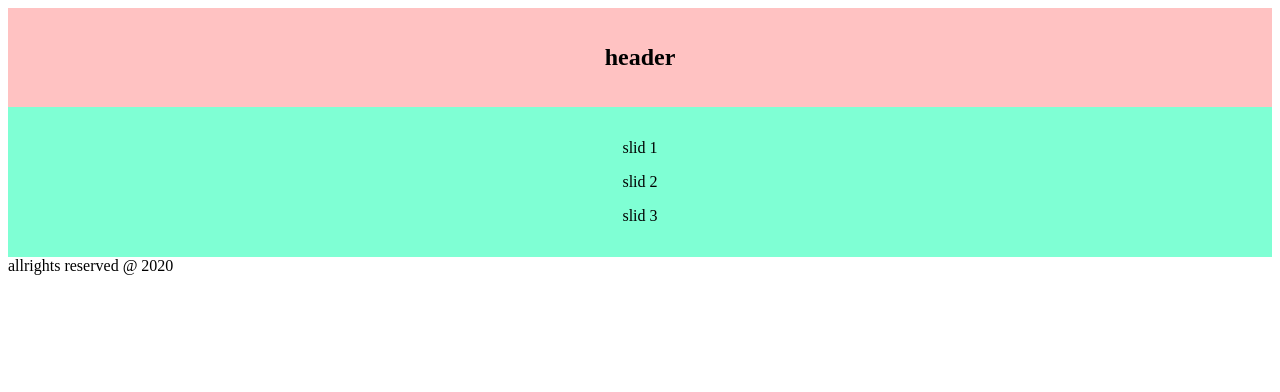
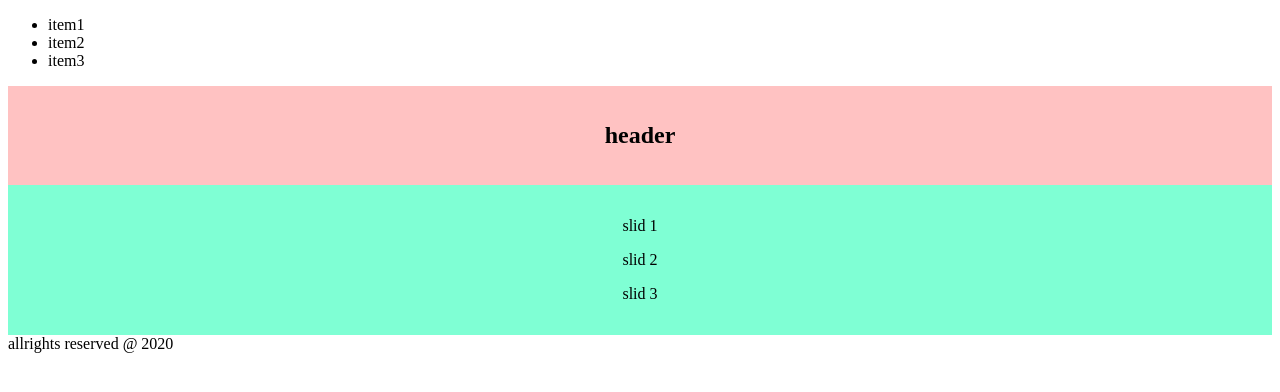
Before and after one commit to saeedd1994/firstJs, a plain HTML site: page index.html in a window 1280 px wide. Drawn offline with Linux system fonts and the light colour scheme.

Commit message:
nav added

```diff
--- a/index.html
+++ b/index.html
@@ -10,6 +10,13 @@
 </head>
 
 <body>
+    <nav>
+        <ul>
+            <li>item1</li>
+            <li>item2</li>
+            <li>item3</li>
+        </ul>
+    </nav>
     <header id="header">
         <h2>header</h2>
     </header>
```
